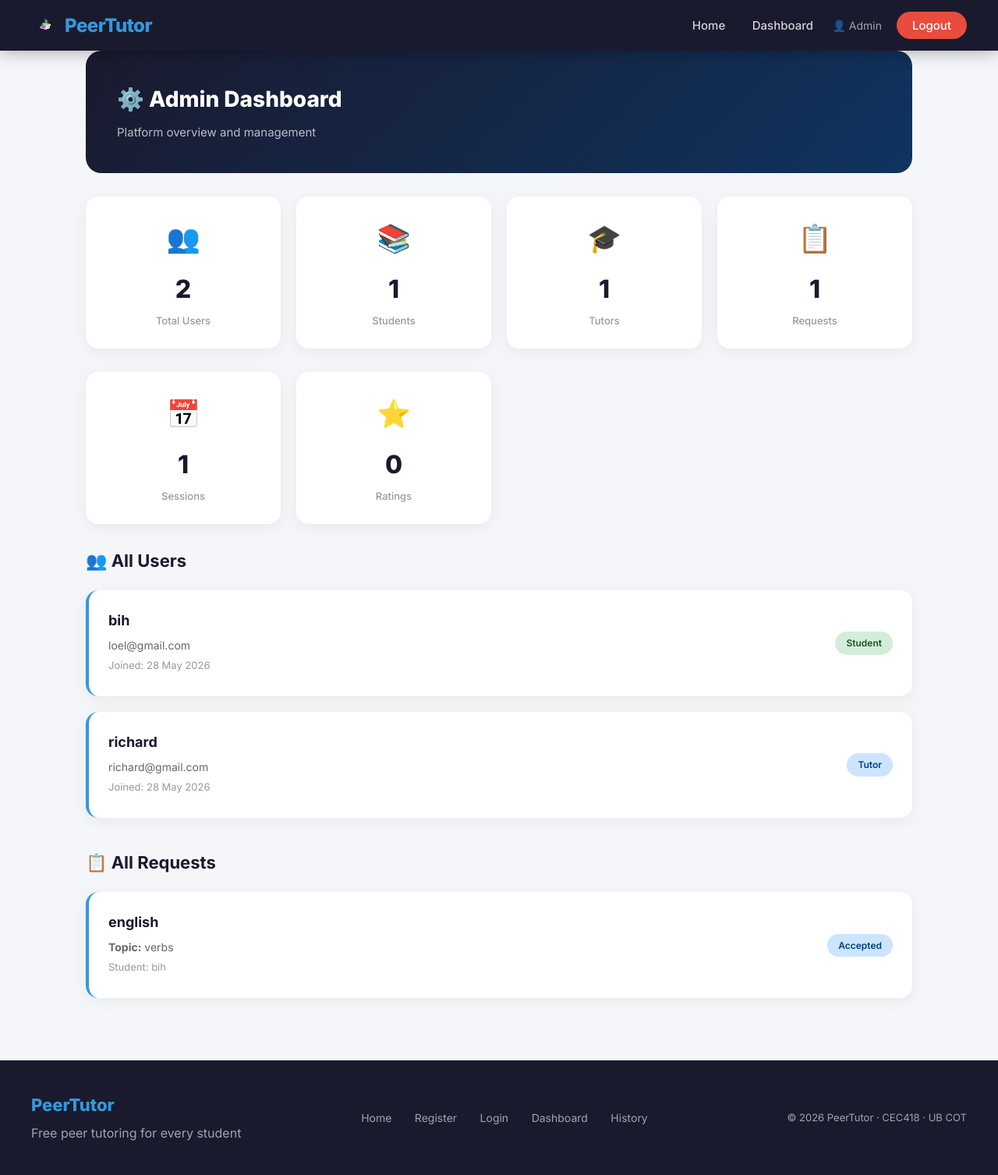
After one commit to LekeAtehPrecious/peer-tutor, a Flask app: page /admin in a window 1280 px wide. The commit adds this page. Shown: the whole page at 78% size. Run offline with Flask 3, Linux system fonts and the light colour scheme; a user stored in the database is signed in.

Commit message:
Add admin Dashboard,history,rating system

```diff
--- a/app/routes.py
+++ b/app/routes.py
@@ -5,7 +5,8 @@ from flask_login import (login_user, logout_user,
 from werkzeug.security import (generate_password_hash,
                                 check_password_hash)
 from app import db
-from app.models import User, TutoringRequest, Session, Message
+from app.models import (User, TutoringRequest,
+                        Session, Message, Rating)
 
 # Create Blueprint
 main = Blueprint("main", __name__)
@@ -14,8 +15,23 @@ main = Blueprint("main", __name__)
 @main.route("/")
 def home():
     """Home page."""
-    return render_template("home.html")
+    # Get latest real ratings to show on home page
+    from app.models import Rating
+    latest_ratings = Rating.query.filter(
+        Rating.review != None,
+        Rating.review != ""
+    ).order_by(
+        Rating.created_at.desc()).limit(3).all()
 
+    # If no ratings with reviews get all ratings
+    if not latest_ratings:
+        latest_ratings = Rating.query.order_by(
+            Rating.created_at.desc()).limit(3).all()
+
+    return render_template(
+        "home.html",
+        latest_ratings=latest_ratings
+    )
 
 @main.route("/register", methods=["GET", "POST"])
 def register():
@@ -252,3 +268,182 @@ def chat(session_id):
         tutoring_request=tutoring_request,
         other_user=other_user
     )
+
+
+@main.route("/session/<int:session_id>/complete",
+            methods=["GET", "POST"])
+@login_required
+def complete_session(session_id):
+    """Mark a session as complete and rate the tutor."""
+    session = Session.query.get_or_404(session_id)
+    tutoring_request = TutoringRequest.query.get(
+        session.request_id)
+
+    # Only the student can complete and rate
+    if current_user.id != tutoring_request.student_id:
+        flash("Only the student can rate this session.",
+              "danger")
+        return redirect(url_for("main.dashboard"))
+
+    # Check if already rated
+    existing_rating = Rating.query.filter_by(
+        session_id=session_id).first()
+    if existing_rating:
+        flash("You have already rated this session.",
+              "info")
+        return redirect(url_for("main.dashboard"))
+
+    if request.method == "POST":
+        stars = int(request.form.get("stars"))
+        review = request.form.get("review")
+
+        # Create rating
+        new_rating = Rating(
+            stars=stars,
+            review=review,
+            session_id=session_id,
+            student_id=current_user.id,
+            tutor_id=session.tutor_id
+        )
+        db.session.add(new_rating)
+
+        # Mark session as completed
+        session.status = "completed"
+        tutoring_request.status = "closed"
+        db.session.commit()
+
+        flash("Session completed and rated! Thank you.",
+              "success")
+        return redirect(url_for("main.history"))
+
+    return render_template(
+        "rate_session.html",
+        session=session,
+        tutoring_request=tutoring_request
+    )
+
+
+@main.route("/history")
+@login_required
+def history():
+    """View session history for student or tutor."""
+    if current_user.role == "student":
+        past_requests = TutoringRequest.query.filter_by(
+            student_id=current_user.id,
+            status="closed"
+        ).all()
+
+        past_sessions = []
+        for req in past_requests:
+            session = Session.query.filter_by(
+                request_id=req.id).first()
+            rating = Rating.query.filter_by(
+                session_id=session.id).first() \
+                if session else None
+            if session:
+                past_sessions.append({
+                    "request": req,
+                    "session": session,
+                    "rating": rating
+                })
+
+        return render_template(
+            "history.html",
+            past_sessions=past_sessions
+        )
+    else:
+        my_sessions = Session.query.filter_by(
+            tutor_id=current_user.id,
+            status="completed"
+        ).all()
+
+        past_sessions = []
+        for session in my_sessions:
+            req = TutoringRequest.query.get(
+                session.request_id)
+            rating = Rating.query.filter_by(
+                session_id=session.id).first()
+            if req:
+                past_sessions.append({
+                    "request": req,
+                    "session": session,
+                    "rating": rating
+                })
+
+        return render_template(
+            "history.html",
+            past_sessions=past_sessions
+        )
+
+
+@main.route("/admin")
+@login_required
+def admin():
+    """Admin dashboard."""
+    if (current_user.email != "admin@peertutor.com" and
+            current_user.role != "admin"):
+        flash("Access denied.", "danger")
+        return redirect(url_for("main.dashboard"))
+
+    total_users = User.query.filter(
+        User.email != "admin@peertutor.com").count()
+    total_students = User.query.filter_by(
+        role="student").count()
+    total_tutors = User.query.filter_by(
+        role="tutor").count()
+    total_requests = TutoringRequest.query.count()
+    total_sessions = Session.query.count()
+    total_ratings = Rating.query.count()
+
+    all_users = User.query.filter(
+        User.email != "admin@peertutor.com").all()
+    all_requests = TutoringRequest.query.all()
+    all_sessions = Session.query.all()
+
+    return render_template(
+        "admin.html",
+        total_users=total_users,
+        total_students=total_students,
+        total_tutors=total_tutors,
+        total_requests=total_requests,
+        total_sessions=total_sessions,
+        total_ratings=total_ratings,
+        all_users=all_users,
+        all_requests=all_requests,
+        all_sessions=all_sessions
+    )
+@main.route("/admin/login", methods=["GET", "POST"])
+def admin_login():
+    """Special admin login page."""
+    if request.method == "POST":
+        email = request.form.get("email")
+        password = request.form.get("password")
+
+        # Check admin credentials
+        if (email == "admin@peertutor.com" and
+                password == "admin2026"):
+            user = User.query.filter_by(
+                email="admin@peertutor.com").first()
+
+            # Create admin account if not exists
+            if not user:
+                from werkzeug.security import \
+                    generate_password_hash
+                user = User(
+                    full_name="Admin",
+                    email="admin@peertutor.com",
+                    password=generate_password_hash(
+                        "admin2026"),
+                    role="admin"
+                )
+                db.session.add(user)
+                db.session.commit()
+
+            login_user(user)
+            flash("Welcome Admin!", "success")
+            return redirect(url_for("main.admin"))
+
+        flash("Invalid admin credentials.", "danger")
+        return redirect(url_for("main.admin_login"))
+
+    return render_template("admin_login.html")
--- /dev/null
+++ b/app/templates/admin.html
@@ -0,0 +1,108 @@
+{% extends "base.html" %}
+{% block title %}Admin Dashboard{% endblock %}
+
+{% block styles %}
+<link rel="stylesheet"
+    href="{{ url_for('static', filename='css/dashboard.css') }}">
+{% endblock %}
+
+{% block content %}
+<div class="container">
+
+    <div class="dashboard-header">
+        <div>
+            <h1>⚙️ Admin Dashboard</h1>
+            <p>Platform overview and management</p>
+        </div>
+    </div>
+
+    <!-- Stats -->
+    <div class="stats-row">
+        <div class="stat-card">
+            <div class="stat-icon">👥</div>
+            <div class="stat-value">{{ total_users }}</div>
+            <div class="stat-label">Total Users</div>
+        </div>
+        <div class="stat-card">
+            <div class="stat-icon">📚</div>
+            <div class="stat-value">{{ total_students }}</div>
+            <div class="stat-label">Students</div>
+        </div>
+        <div class="stat-card">
+            <div class="stat-icon">🎓</div>
+            <div class="stat-value">{{ total_tutors }}</div>
+            <div class="stat-label">Tutors</div>
+        </div>
+        <div class="stat-card">
+            <div class="stat-icon">📋</div>
+            <div class="stat-value">
+                {{ total_requests }}
+            </div>
+            <div class="stat-label">Requests</div>
+        </div>
+    </div>
+
+    <div class="stats-row">
+        <div class="stat-card">
+            <div class="stat-icon">📅</div>
+            <div class="stat-value">{{ total_sessions }}</div>
+            <div class="stat-label">Sessions</div>
+        </div>
+        <div class="stat-card">
+            <div class="stat-icon">⭐</div>
+            <div class="stat-value">{{ total_ratings }}</div>
+            <div class="stat-label">Ratings</div>
+        </div>
+    </div>
+
+    <!-- All Users -->
+    <h3 class="section-title">👥 All Users</h3>
+    {% for user in all_users %}
+    <div class="request-card">
+        <div class="request-info">
+            <h4>{{ user.full_name }}</h4>
+            <p>{{ user.email }}</p>
+            <p style="color: #999; font-size: 13px;">
+                Joined: {{ user.created_at.strftime(
+                    '%d %b %Y') }}
+            </p>
+        </div>
+        <div class="request-actions">
+            {% if user.role == "student" %}
+            <span class="badge badge-open">Student</span>
+            {% else %}
+            <span class="badge badge-accepted">Tutor</span>
+            {% endif %}
+        </div>
+    </div>
+    {% endfor %}
+
+    <!-- All Requests -->
+    <h3 class="section-title" style="margin-top: 40px;">
+        📋 All Requests
+    </h3>
+    {% for req in all_requests %}
+    <div class="request-card">
+        <div class="request-info">
+            <h4>{{ req.subject }}</h4>
+            <p><strong>Topic:</strong> {{ req.topic }}</p>
+            <p style="color: #999; font-size: 13px;">
+                Student: {{ req.student.full_name }}
+            </p>
+        </div>
+        <div class="request-actions">
+            {% if req.status == "open" %}
+            <span class="badge badge-open">Open</span>
+            {% elif req.status == "accepted" %}
+            <span class="badge badge-accepted">
+                Accepted
+            </span>
+            {% else %}
+            <span class="badge badge-closed">Closed</span>
+            {% endif %}
+        </div>
+    </div>
+    {% endfor %}
+
+</div>
+{% endblock %}
--- a/app/templates/base.html
+++ b/app/templates/base.html
@@ -17,27 +17,44 @@
     <!-- Navbar -->
     <nav>
         <a href="/" class="logo">
-    <img src="{{ url_for('static', filename='images/logo.png') }}"
+            <img src="{{ url_for('static',
+                filename='images/logo.png') }}"
                 alt="PeerTutor Logo"
-        style="width: 85px; height: 55px;
+                style="width: 35px; height: 35px;
                 object-fit: contain;">
             PeerTutor
         </a>
+
         <div class="nav-links">
             <a href="/">Home</a>
             {% if current_user.is_authenticated %}
+                {% if current_user.role == "admin" %}
+                    <a href="/admin">Dashboard</a>
+                {% else %}
                     <a href="/dashboard">Dashboard</a>
+                    <a href="/history">History</a>
+                {% endif %}
                 <span style="color: rgba(255,255,255,0.6);
                     margin-left: 20px; font-size: 14px;">
                     👤 {{ current_user.full_name }}
                 </span>
                 <a href="/logout" class="btn-nav"
-        style="background: #e74c3c;">Logout</a>
+                style="background: #e74c3c;">
+                    Logout
+                </a>
             {% else %}
-        <a href="/register" class="btn-nav">Register</a>
+                <a href="/register" class="btn-nav">
+                    Register
+                </a>
                 <a href="/login" class="btn-nav"
                 style="background: transparent;
-        border: 2px solid #3498db;">Login</a>
+                border: 2px solid #3498db;">
+                    Login
+                </a>
+                <a href="/admin/login" class="btn-nav"
+                style="background: #2c3e50;">
+                    Admin
+                </a>
             {% endif %}
         </div>
     </nav>
@@ -70,6 +87,7 @@
             <a href="/register">Register</a>
             <a href="/login">Login</a>
             <a href="/dashboard">Dashboard</a>
+            <a href="/history">History</a>
         </div>
         <div class="footer-copy">
             © 2026 PeerTutor · CEC418 · UB COT
```
Also changed, not shown: app/models.py (+31 -0 lines), app/templates/admin_login.html (added, +55 -0 lines), app/templates/dashboard.html (+12 -0 lines), app/templates/history.html (added, +94 -0 lines), app/templates/rate_session.html (added, +108 -0 lines), requirements.txt (+14 -53 lines), instance/peertutor.db, 1 other file. Lines whose indentation alone changed are shown as unchanged.
